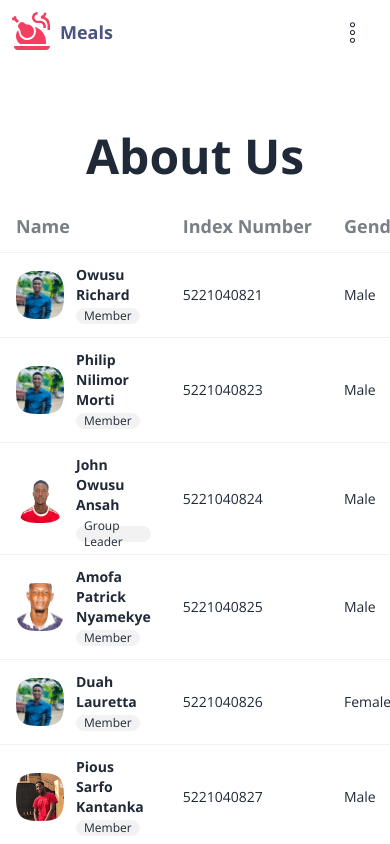
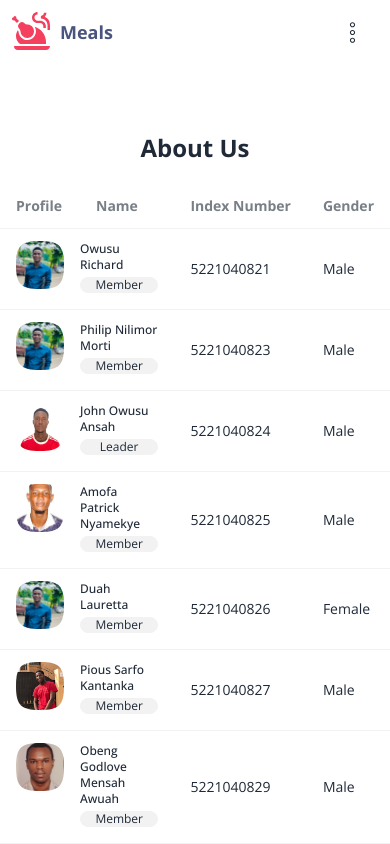
Before and after one commit to Masood-zone/food-recipie-app, a React (Vite) app: page /about-us in a window 390 px wide. Shown: the top 844 px of the page. Built offline with nearby package versions, Linux system fonts and the light colour scheme; a web font is replaced by a local one.

Commit message:
Made the tables responsive and changes to the about-us data

```diff
--- a/src/assets/data/index.js
+++ b/src/assets/data/index.js
@@ -1520,7 +1520,7 @@ export const group_members_data = [
     id: 3,
     name: "John Owusu Ansah",
     index_number: "5221040824",
-    position: "Group Leader",
+    position: "Leader",
     image: member_824,
     gender: "Male",
   },
--- a/src/components/header/index.jsx
+++ b/src/components/header/index.jsx
@@ -3,14 +3,14 @@ import { Link } from "react-router-dom";
 
 function Header() {
   return (
-    <div className="h-[34vw] my-8 mx-auto bg-header-img relative rounded-2xl overflow-hidden max-xl:h-[315px]">
+    <div className="h-[34vw] my-8 mx-auto bg-header-img relative rounded-2xl overflow-hidden max-xl:h-[315px] max-sm:h-[350px]">
       <div className="absolute inset-0 bg-black opacity-50"></div>
       <div className="absolute flex flex-col items-start gap-[1.5vw] max-w-[95%] max-lg:p-1 max-md:p-1 max-sm:p-1 h-auto p-10 top-5 left-[2vw] header-animation ">
-        <h1 className="font-medium text-white text-responsive leading-tight">
+        <h1 className="font-medium text-white text-responsive leading-tight max-sm:text-3xl">
           Check out our awesome recipie app{" "}
           <span className=" font-bold">Meals</span>
         </h1>
-        <p className="text-white text-[20px] max-md:text-base pt-2">
+        <p className="text-white text-[20px] max-md:text-base py-5">
           Choose from a variety of recipies and get cooking! With our easy to
           follow recipies, you'll be cooking like a pro in no time. Our mission
           is to make cooking fun and easy for everyone, one recipie at a time.
--- a/src/components/navbar/index.jsx
+++ b/src/components/navbar/index.jsx
@@ -101,7 +101,7 @@ function MobileMenu() {
           </li>
         ))}
         <li>
-          <Link to="/wishlist">Cart</Link>
+          <Link to="/wishlist">Wish List</Link>
         </li>
         <li>
           <button>Sign in</button>
--- a/src/components/table/aboutTable.jsx
+++ b/src/components/table/aboutTable.jsx
@@ -3,20 +3,33 @@ import React from "react";
 function AboutTable({ data }) {
   return (
     <div className="overflow-x-auto">
-      <table className="table">
+      <table className="table w-full">
         <thead>
           <tr>
-            <th className="text-lg">Name</th>
-            <th className="text-lg">Index Number</th>
-            <th className="text-lg">Gender</th>
+            <th className="hidden max-sm:text-sm max-sm:block">Profile</th>
+            <th className="text-lg max-sm:text-sm">Name</th>
+            <th className="text-lg max-sm:text-sm">Index Number</th>
+            <th className="text-lg max-sm:text-sm">Gender</th>
           </tr>
         </thead>
         <tbody>
           {data.map((member) => (
             <tr key={member.id}>
-              <td>
+              {/* Profile mobile*/}
+              <td className="hidden max-sm:block">
+                <div className="avatar">
+                  <div className="mask mask-squircle w-12 h-12">
+                    <img
+                      src={member.image}
+                      alt="Avatar Tailwind CSS Component"
+                    />
+                  </div>
+                </div>
+              </td>
+              {/* Name and profile  */}
+              <td className="pl-0">
                 <div className="flex items-center gap-3">
-                  <div className="avatar">
+                  <div className="avatar max-sm:hidden">
                     <div className="mask mask-squircle w-12 h-12">
                       <img
                         src={member.image}
@@ -24,17 +37,21 @@ function AboutTable({ data }) {
                       />
                     </div>
                   </div>
-                  <div>
-                    <div className="font-bold">{member.name}</div>
-                    <span className="badge badge-ghost badge-sm">
+                  <div className="w-full">
+                    <p className="font-bold max-sm:font-medium max-sm:text-xs ">
+                      {member.name}
+                    </p>
+                    <span className="badge badge-ghost badge-sm w-full max-sm:my-1">
                       {member.position}
                     </span>
                   </div>
                 </div>
               </td>
+              {/* Index Number */}
               <td>
                 <div>{member.index_number}</div>
               </td>
+              {/* Phone Number */}
               <td>
                 <div>{member.gender}</div>
               </td>
--- a/src/components/table/wishlistTable.jsx
+++ b/src/components/table/wishlistTable.jsx
@@ -5,14 +5,14 @@ import { Link } from "react-router-dom";
 function WishlistTable({ data, handleDelete }) {
   return (
     <div className="overflow-x-auto">
-      <table className="table">
+      <table className="table w-full">
         <thead>
           <tr>
-            <th className="text-lg">Item</th>
-            <th className="text-lg">Item Name</th>
-            <th className="text-lg">Description</th>
-            <th className="text-lg">Check Recipie</th>
-            <th className="text-lg">Remove</th>
+            <th className="text-lg max-sm:text-sm">Item</th>
+            <th className="text-lg max-sm:text-sm">Item Name</th>
+            <th className="text-lg max-sm:text-sm">Description</th>
+            <th className="text-lg max-sm:text-sm">Check Recipie</th>
+            <th className="text-lg max-sm:text-sm">Remove</th>
           </tr>
         </thead>
         <tbody>
@@ -47,7 +47,9 @@ function WishlistTable({ data, handleDelete }) {
                 <td>
                   <div className="flex items-center gap-3">
                     <div>
-                      <div className="font-bold">{data.name}</div>
+                      <div className="font-bold max-sm:font-medium max-sm:text-sm">
+                        {data.name}
+                      </div>
                       <span className="badge badge-ghost badge-sm">
                         {data.category}
                       </span>
@@ -56,14 +58,18 @@ function WishlistTable({ data, handleDelete }) {
                 </td>
                 {/* Description */}
                 <td>
-                  <div>{data.description}</div>
+                  <p className="text-xs">{data.description}</p>
                 </td>
                 {/* View recipie */}
                 <td>
                   <div>
                     <Link to={`/recipie-item/${data.id}`}>
                       <button className="btn btn-ghost">
-                        <img src={view} alt="view-icon" className="" />
+                        <img
+                          src={view}
+                          alt="view-icon"
+                          className="max-[599px]:w-10"
+                        />
                       </button>
                     </Link>
                   </div>
@@ -74,7 +80,11 @@ function WishlistTable({ data, handleDelete }) {
                     className="btn btn-ghost"
                     onClick={() => handleDelete(data.id)}
                   >
-                    <img src={close} alt="close-icon" className="" />
+                    <img
+                      src={close}
+                      alt="close-icon"
+                      className="max-[399px]:w-10"
+                    />
                   </button>
                 </td>
               </tr>
--- a/src/pages/about-us/index.jsx
+++ b/src/pages/about-us/index.jsx
@@ -5,7 +5,9 @@ import AboutTable from "../../components/table/aboutTable";
 function AboutUs() {
   return (
     <div className="h-full">
-      <h1 className="text-5xl text-center py-5 font-bold">About Us</h1>
+      <h1 className="text-5xl text-center py-5 font-bold max-sm:text-2xl">
+        About Us
+      </h1>
       <AboutTable data={group_members_data} />
     </div>
   );
--- a/src/pages/menu/recipieView.jsx
+++ b/src/pages/menu/recipieView.jsx
@@ -9,11 +9,11 @@ function RecipieView() {
 
   return (
     <div className="h-screen mt-10">
-      <h1 className="text-5xl text-center py-5 font-bold">
+      <h1 className="text-5xl max-lg:text-lg max-md:text-3xl max-sm:text2xl text-center py-5 font-bold">
         {singleRecipie.name} Recipie
       </h1>
       {/* Recipie Container */}
-      <article className="flex my-5  w-full max-lg:flex-col max-lg:w-full ">
+      <article className="flex my-5 w-full max-lg:flex-col max-lg:w-full ">
         {/* Recipie Overview */}
         <div className="flex flex-col w-[30%] max-lg:w-full p-5 justify-center items-start gap-3 max-lg:items-center">
           <div className="w-auto">
--- a/src/pages/wishlist/index.jsx
+++ b/src/pages/wishlist/index.jsx
@@ -13,7 +13,9 @@ function WishList() {
 
   return (
     <div className="h-screen">
-      <h1 className="text-5xl text-center py-5 font-bold">WishList</h1>
+      <h1 className="text-5xl text-center py-5 font-bold max-sm:text-2xl">
+        WishList
+      </h1>
       <WishlistTable data={wishList} handleDelete={handleDelete} />
     </div>
   );
```
